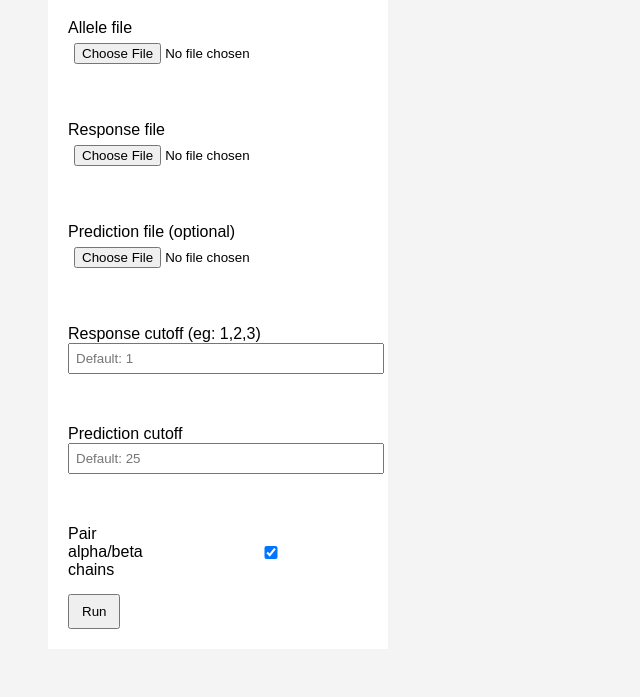
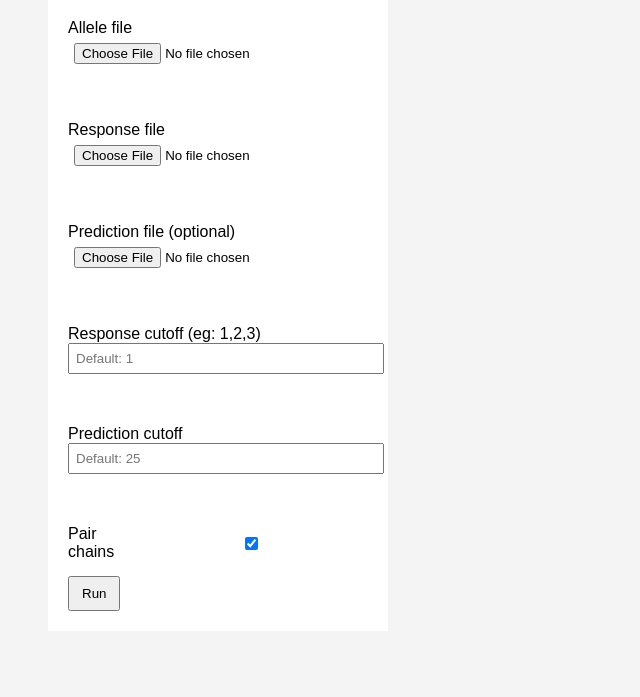
Before and after one commit to raphaeltrevizani/comborate_shared, a Flask app: page / in a window 1280 px wide. Shown: the part 263-960 px from the top of the page, without its empty margins (0-640 px from the left). After the commit the page ends 874 px from the top, so only its background shows below. Run offline with Flask 3, Linux system fonts and the light colour scheme.

Commit message:
position

```diff
--- a/web/templates/index.html
+++ b/web/templates/index.html
@@ -43,7 +43,7 @@ The prediction file must be in .csv format and can be obtained by running any of
 	</label><br><br>
 
 	<label style="display:flex; align-items:center; gap:6px;">
-	<span>Pair alpha/beta chains</span>
+	<span>Pair chains</span>
 	<input type="checkbox" name="pair_chains" checked>
 	</label>
 
```
